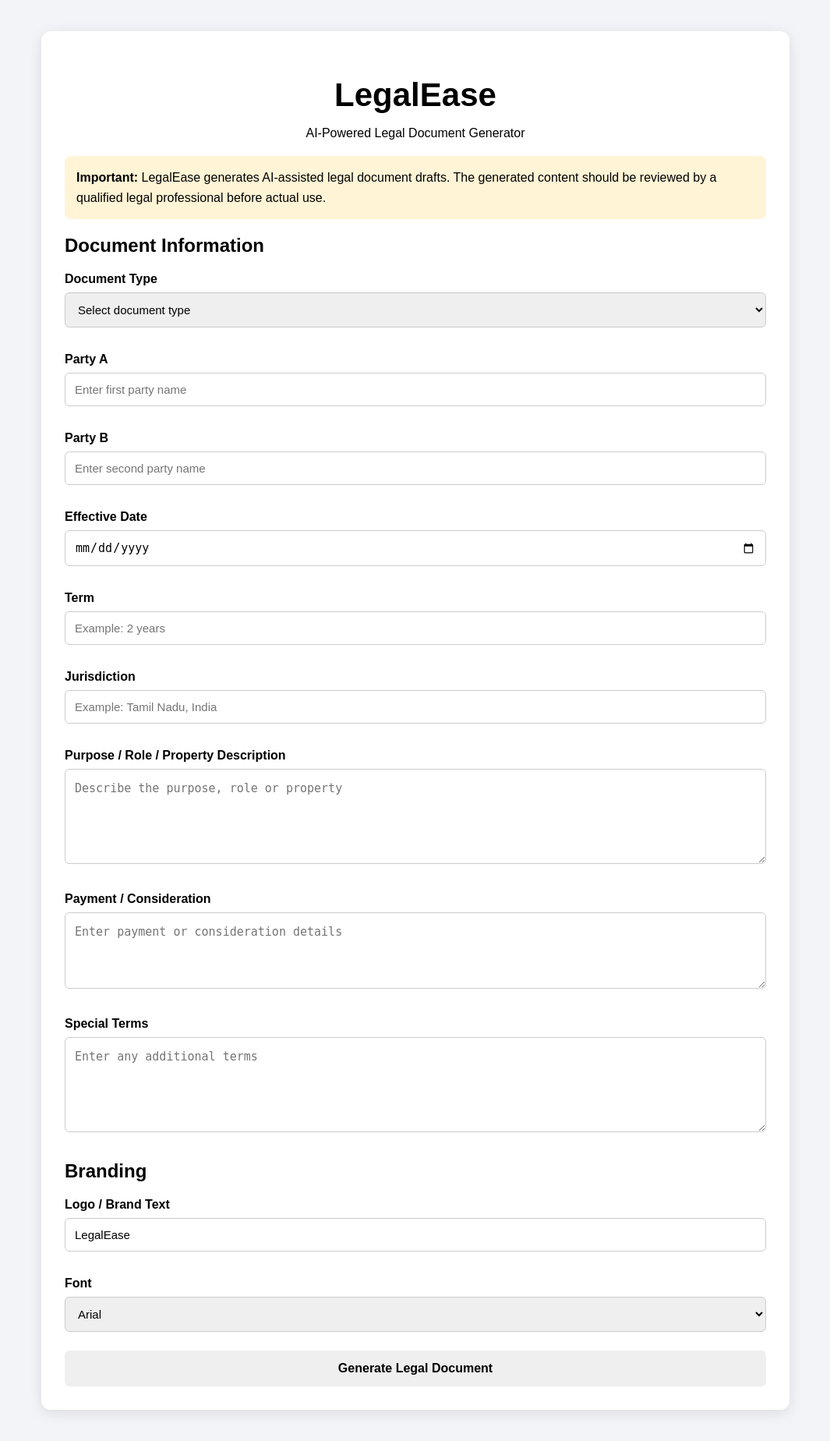
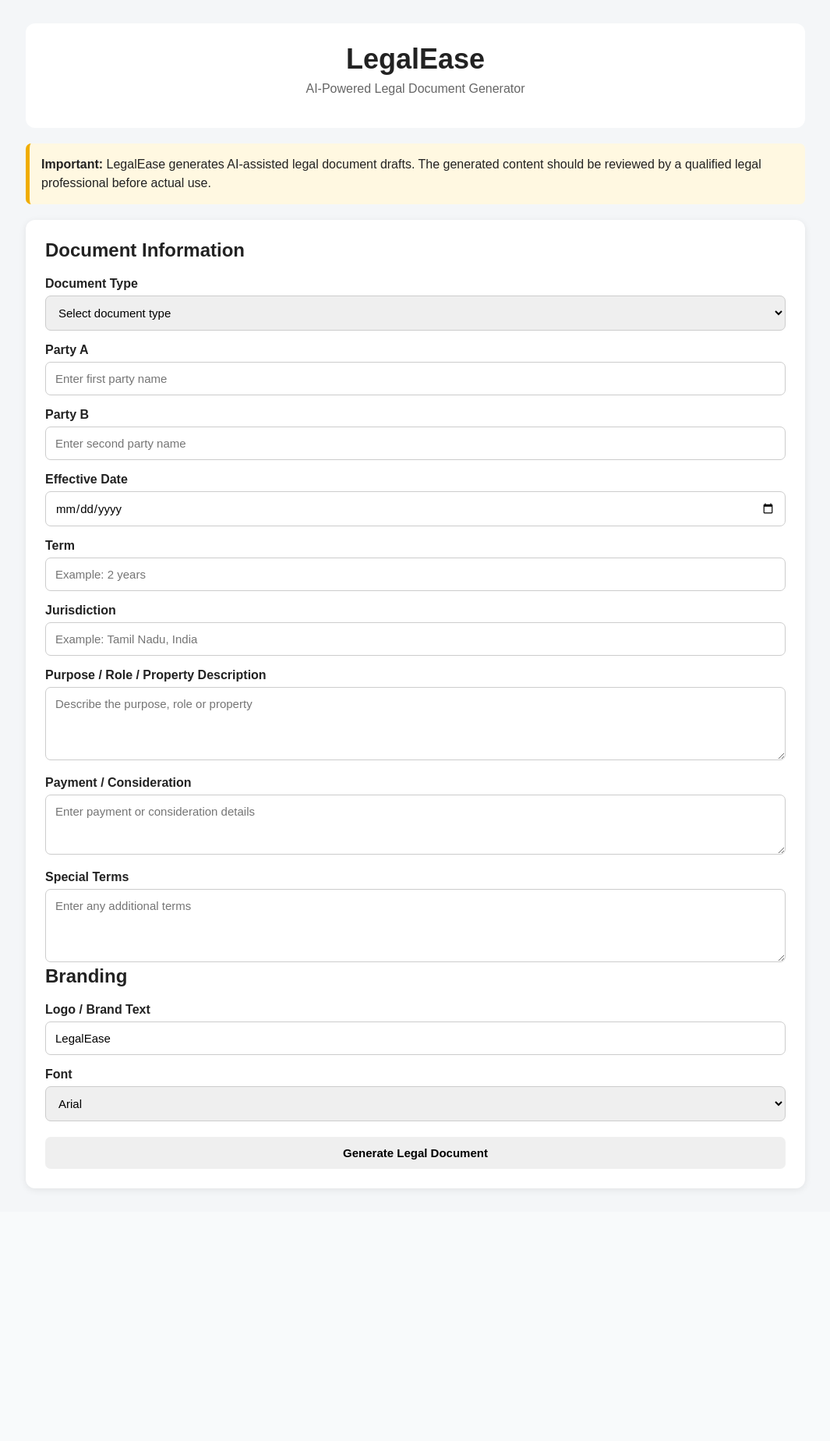
Before and after one commit to sreejesh2007/LegalEase, a FastAPI app: page / in a window 1280 px wide. Shown: the whole page at 78% size, without its empty margins (107-1172 px from the left). After the commit the page ends 1527 px from the top, so only its background shows below. Run offline with FastAPI, Linux system fonts and the light colour scheme.

Commit message:
Update style.css

```diff
--- a/5. Project Development Phase/static/style.css
+++ b/5. Project Development Phase/static/style.css
@@ -1,108 +1,191 @@
-body {
-    font-family: Arial, sans-serif;
-    background: #f2f4f8;
-    margin: 0;
-    padding: 0;
+* {
+    box-sizing: border-box;
 }
 
-.container {
-    width: 90%;
-    max-width: 900px;
-    margin: 40px auto;
-    background: white;
-    padding: 30px;
-    border-radius: 12px;
-    box-shadow: 0 4px 18px rgba(0, 0, 0, 0.1);
+
+body {
+    margin: 0;
+    font-family: Arial, sans-serif;
+    background: #f4f6f8;
+    color: #222;
 }
 
-header {
-    text-align: center;
+
+.container {
+    width: 92%;
+    max-width: 1000px;
+    margin: 30px auto;
 }
 
-h1 {
-    font-size: 42px;
-    margin-bottom: 5px;
+
+.header {
+    text-align: center;
+    background: white;
+    padding: 25px;
+    border-radius: 12px;
+    margin-bottom: 20px;
 }
 
-.subtitle {
-    font-size: 20px;
-    color: #555;
+
+.header h1 {
+    margin: 0;
+    font-size: 36px;
 }
+
+
+.header p {
+    margin-top: 8px;
+    color: #666;
+}
+
+
+.form-card {
+    background: white;
+    padding: 25px;
+    border-radius: 12px;
+    margin-bottom: 20px;
+    box-shadow: 0 2px 10px rgba(0, 0, 0, 0.08);
+}
+
+
+.form-card h2 {
+    margin-top: 0;
+}
+
 
 label {
     display: block;
-    margin-top: 20px;
-    margin-bottom: 8px;
+    margin-top: 16px;
+    margin-bottom: 6px;
     font-weight: bold;
 }
+
 
 input,
 select,
 textarea {
     width: 100%;
-    box-sizing: border-box;
     padding: 12px;
     border: 1px solid #ccc;
-    border-radius: 6px;
+    border-radius: 7px;
     font-size: 15px;
-    margin-bottom: 12px;
+    font-family: inherit;
 }
+
 
 textarea {
     resize: vertical;
-    line-height: 1.6;
 }
 
-button {
+
+.primary-button,
+.export-button,
+.secondary-button {
+    display: inline-block;
+    border: none;
+    border-radius: 7px;
+    padding: 12px 18px;
+    margin-top: 20px;
+    cursor: pointer;
+    text-decoration: none;
+    font-size: 15px;
+}
+
+
+.primary-button {
     width: 100%;
-    padding: 14px;
-    margin-top: 12px;
-    border: none;
-    border-radius: 6px;
-    cursor: pointer;
-    font-size: 16px;
     font-weight: bold;
 }
 
-.notice {
-    margin: 20px 0;
-    padding: 15px;
-    background: #fff4d6;
-    border-radius: 8px;
-    line-height: 1.6;
+
+.export-button {
+    margin-right: 8px;
 }
 
-.error {
-    padding: 20px;
-    background: #ffe0e0;
-    border-radius: 8px;
-    color: #8a0000;
+
+.secondary-button {
+    background: #eeeeee;
+    color: #222222;
 }
 
-table {
+
+.button-group {
+    display: flex;
+    flex-wrap: wrap;
+    gap: 8px;
+}
+
+
+.notice {
+    background: #fff8e1;
+    border-left: 5px solid #f0ad00;
+    padding: 15px;
+    border-radius: 7px;
+    margin-bottom: 20px;
+    line-height: 1.5;
+}
+
+
+.error-box {
+    background: #fff0f0;
+    border-left: 5px solid #d9534f;
+    padding: 20px;
+    border-radius: 7px;
+}
+
+
+.term-table {
+    overflow-x: auto;
+}
+
+
+.term-table table {
     width: 100%;
     border-collapse: collapse;
-    margin-top: 15px;
-    margin-bottom: 25px;
 }
 
-th,
-td {
-    border: 1px solid #ccc;
-    padding: 12px;
+
+.term-table th,
+.term-table td {
+    border: 1px solid #dddddd;
+    padding: 10px;
     text-align: left;
+    vertical-align: top;
 }
 
-th {
+
+.term-table th {
     font-weight: bold;
 }
 
-.export-buttons {
-    display: grid;
-    gap: 10px;
+
+.document-editor {
+    min-height: 600px;
+    line-height: 1.6;
+    white-space: pre-wrap;
 }
 
-a {
-    text-decoration: none;
-    font-weight: bold;
+
+@media (max-width: 600px) {
+
+    .container {
+        width: 95%;
+        margin: 15px auto;
+    }
+
+
+    .form-card {
+        padding: 18px;
+    }
+
+
+    .header h1 {
+        font-size: 28px;
+    }
+
+
+    .export-button {
+        width: 100%;
+        margin-right: 0;
+    }
 }
```
